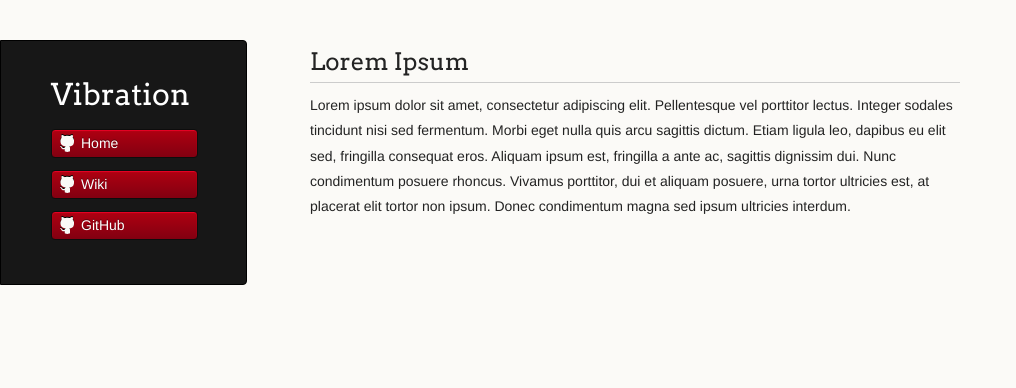
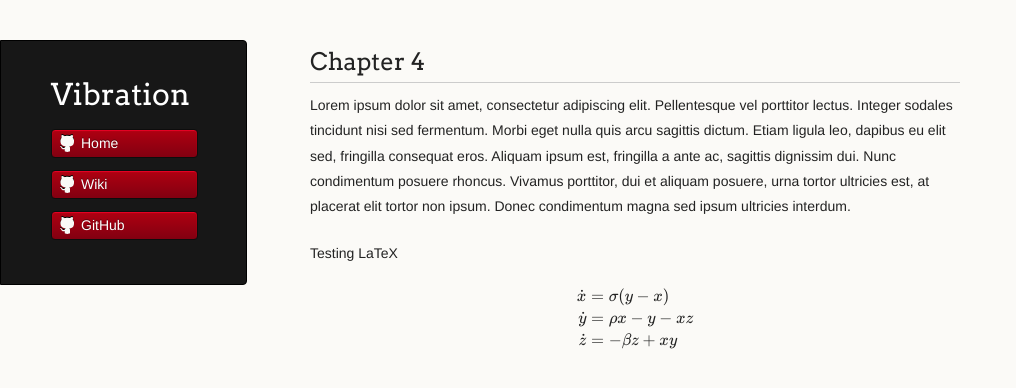
Before and after one commit to vireax/vibration, a Jekyll site: the page built from ch4.md, in a window 1280 px wide. Shown: the top 388 px of the page, without its empty margins (0-1016 px from the left). Built offline with Jekyll 4.4.1, drawn with Linux system fonts in a browser that asks for light colours; formulas are drawn with MathJax 3.

Commit message:
Update ch4.md

```diff
--- a/ch4.md
+++ b/ch4.md
@@ -3,6 +3,10 @@
 title: Chapter 4
 ---
 
-## Lorem Ipsum
+## Chapter 4
 
 Lorem ipsum dolor sit amet, consectetur adipiscing elit. Pellentesque vel porttitor lectus. Integer sodales tincidunt nisi sed fermentum. Morbi eget nulla quis arcu sagittis dictum. Etiam ligula leo, dapibus eu elit sed, fringilla consequat eros. Aliquam ipsum est, fringilla a ante ac, sagittis dignissim dui. Nunc condimentum posuere rhoncus. Vivamus porttitor, dui et aliquam posuere, urna tortor ultricies est, at placerat elit tortor non ipsum. Donec condimentum magna sed ipsum ultricies interdum.
+
+Testing LaTeX
+
+$$ \begin{aligned} \dot{x} & = \sigma(y-x) \\ \dot{y} & = \rho x - y - xz \\ \dot{z} & = -\beta z + xy \end{aligned} $$
```
